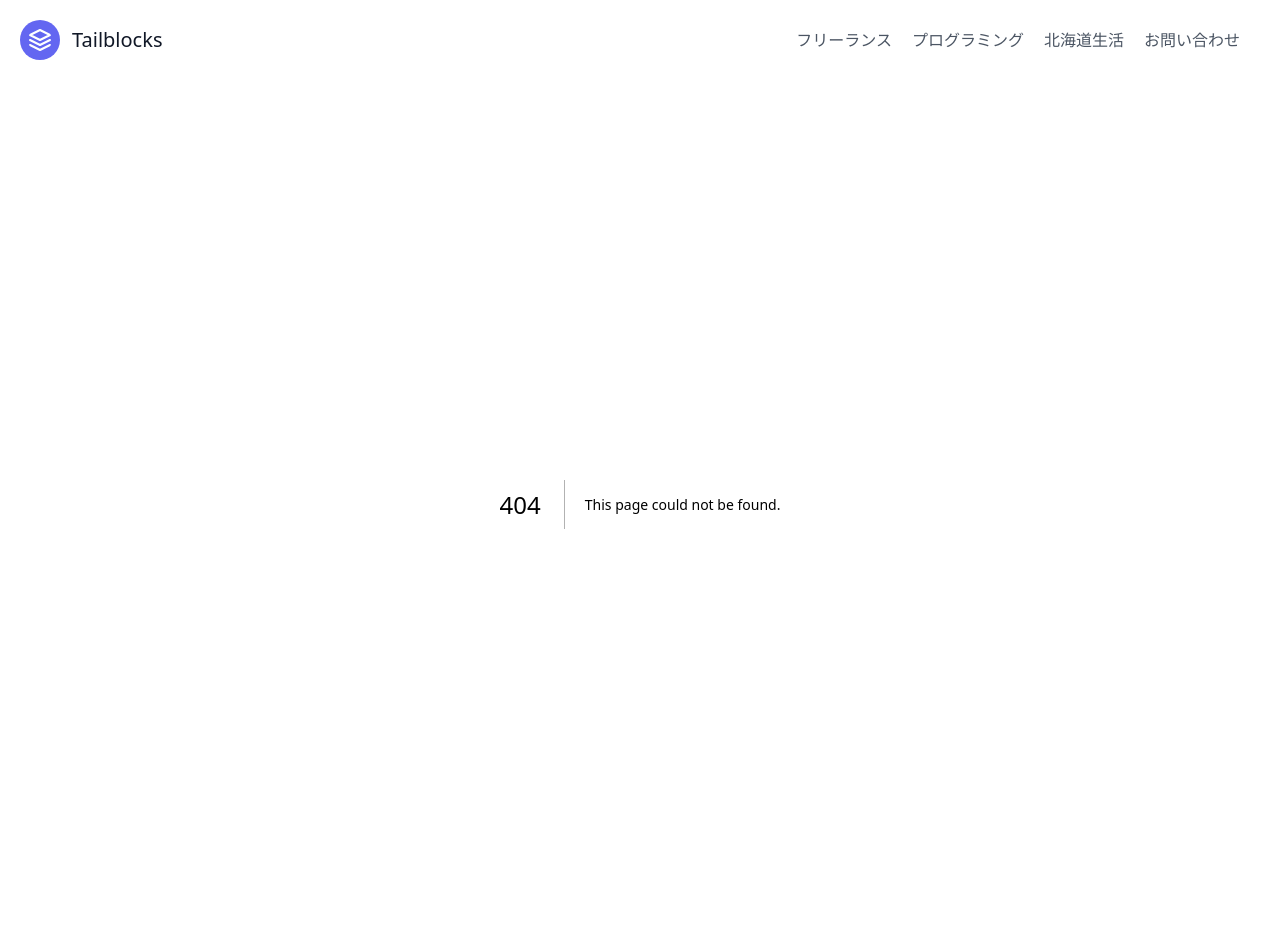
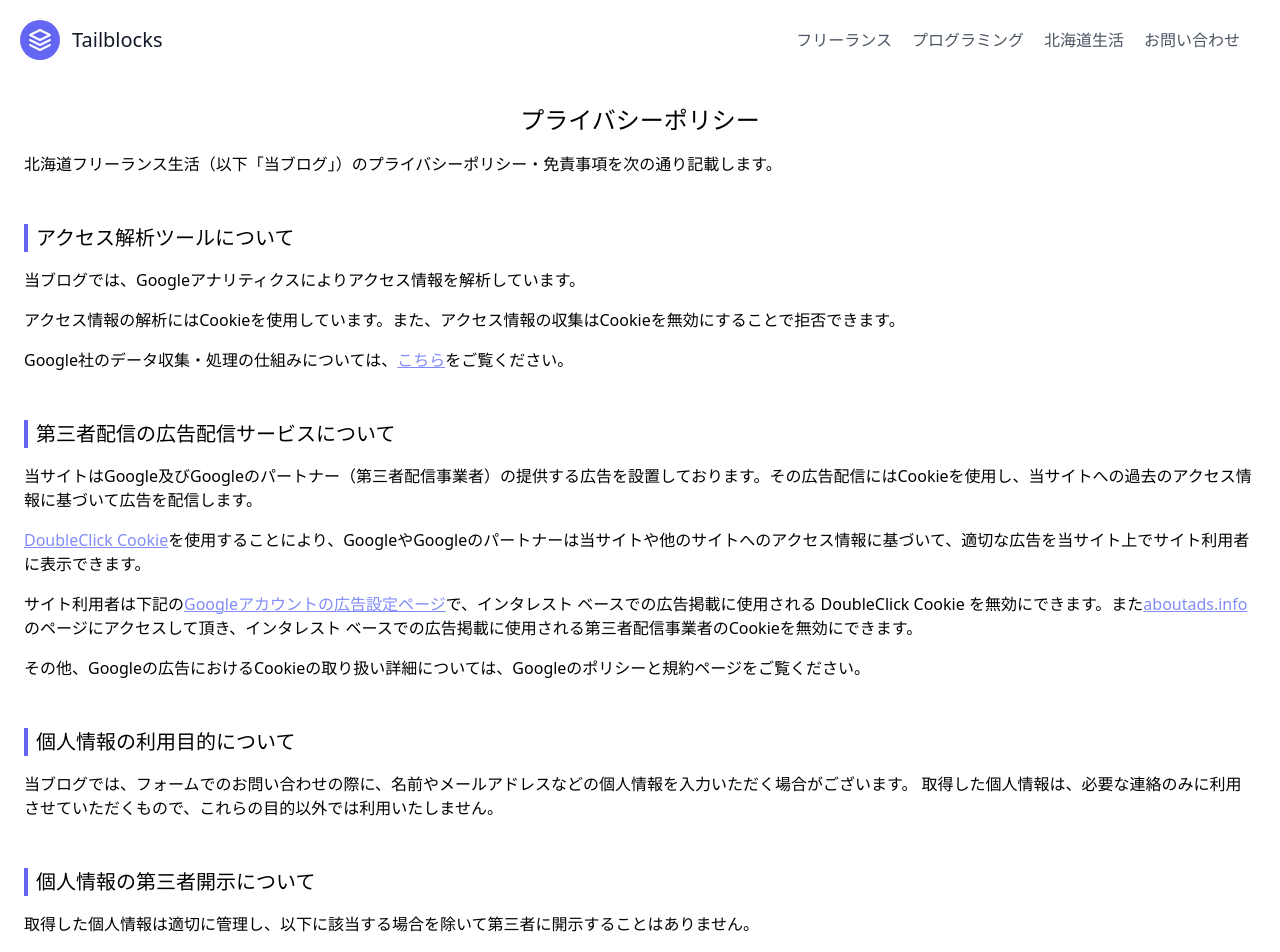
Before and after one commit to KeisukeShimamura/freelance-blog, a Next.js app: page /privacy in a window 1280 px wide. Before the commit this address had no page. Shown: the top 952 px of the page. Built offline with nearby package versions, Linux system fonts and the light colour scheme.

Commit message:
プライバシーポリシーページを新規作成

```diff
--- /dev/null
+++ b/pages/privacy.tsx
@@ -0,0 +1,100 @@
+import { NextSeo } from 'next-seo'
+import React from 'react'
+
+const Privacy = () => {
+  return (
+    <>
+      <NextSeo
+        title="プライバシーポリシー"
+        description="当ブログのプライバシーポリシーについて記載しているページです。"
+      />
+      <h1 className="text-center text-2xl mb-4">プライバシーポリシー</h1>
+      <p>
+        北海道フリーランス生活（以下「当ブログ」）のプライバシーポリシー・免責事項を次の通り記載します。
+      </p>
+      <h2 className="text-xl mt-12 mb-4 pl-2 border-l-4 border-indigo-500">
+        アクセス解析ツールについて
+      </h2>
+      <p className="mb-4">
+        当ブログでは、Googleアナリティクスによりアクセス情報を解析しています。
+      </p>
+      <p className="mb-4">
+        アクセス情報の解析にはCookieを使用しています。また、アクセス情報の収集はCookieを無効にすることで拒否できます。
+      </p>
+      <p className="mb-4">
+        Google社のデータ収集・処理の仕組みについては、
+        <a
+          href="http://www.google.com/intl/ja/policies/privacy/partners/"
+          className="text-indigo-400 underline decoration-1"
+          rel="noopener"
+          target={`_blank`}
+        >
+          こちら
+        </a>
+        をご覧ください。
+      </p>
+      <h2 className="text-xl mt-12 mb-4 pl-2 border-l-4 border-indigo-500">
+        第三者配信の広告配信サービスについて
+      </h2>
+      <p className="mb-4">
+        当サイトはGoogle及びGoogleのパートナー（第三者配信事業者）の提供する広告を設置しております。その広告配信にはCookieを使用し、当サイトへの過去のアクセス情報に基づいて広告を配信します。
+      </p>
+      <p className="mb-4">
+        <a
+          href="https://support.google.com/searchads/answer/2839090?hl=ja&ref_topic=2473095"
+          className="text-indigo-400 underline decoration-1"
+          rel="noopener"
+          target={`_blank`}
+        >
+          DoubleClick Cookie
+        </a>
+        を使用することにより、GoogleやGoogleのパートナーは当サイトや他のサイトへのアクセス情報に基づいて、適切な広告を当サイト上でサイト利用者に表示できます。
+      </p>
+      <p className="mb-4">
+        サイト利用者は下記の
+        <a
+          href="https://www.google.com/settings/u/0/ads/authenticated?hl=ja"
+          className="text-indigo-400 underline decoration-1"
+          rel="noopener"
+          target={`_blank`}
+        >
+          Googleアカウントの広告設定ページ
+        </a>
+        で、インタレスト ベースでの広告掲載に使用される DoubleClick Cookie
+        を無効にできます。また
+        <a
+          href="http://aboutads.info/"
+          className="text-indigo-400 underline decoration-1"
+          rel="noopener"
+          target={`_blank`}
+        >
+          aboutads.info
+        </a>
+        のページにアクセスして頂き、インタレスト
+        ベースでの広告掲載に使用される第三者配信事業者のCookieを無効にできます。
+      </p>
+      <p className="mb-4">
+        その他、Googleの広告におけるCookieの取り扱い詳細については、Googleのポリシーと規約ページをご覧ください。
+      </p>
+      <h2 className="text-xl mt-12 mb-4 pl-2 border-l-4 border-indigo-500">
+        個人情報の利用目的について
+      </h2>
+      <p className="mb-4">
+        当ブログでは、フォームでのお問い合わせの際に、名前やメールアドレスなどの個人情報を入力いただく場合がございます。
+        取得した個人情報は、必要な連絡のみに利用させていただくもので、これらの目的以外では利用いたしません。
+      </p>
+      <h2 className="text-xl mt-12 mb-4 pl-2 border-l-4 border-indigo-500">
+        個人情報の第三者開示について
+      </h2>
+      <p className="mb-4">
+        取得した個人情報は適切に管理し、以下に該当する場合を除いて第三者に開示することはありません。
+      </p>
+      <ul className="list-disc ml-6 mt-2">
+        <li>本人の同意が得られた場合</li>
+        <li>法令により開示が求められた場合</li>
+      </ul>
+    </>
+  )
+}
+
+export default Privacy
```
